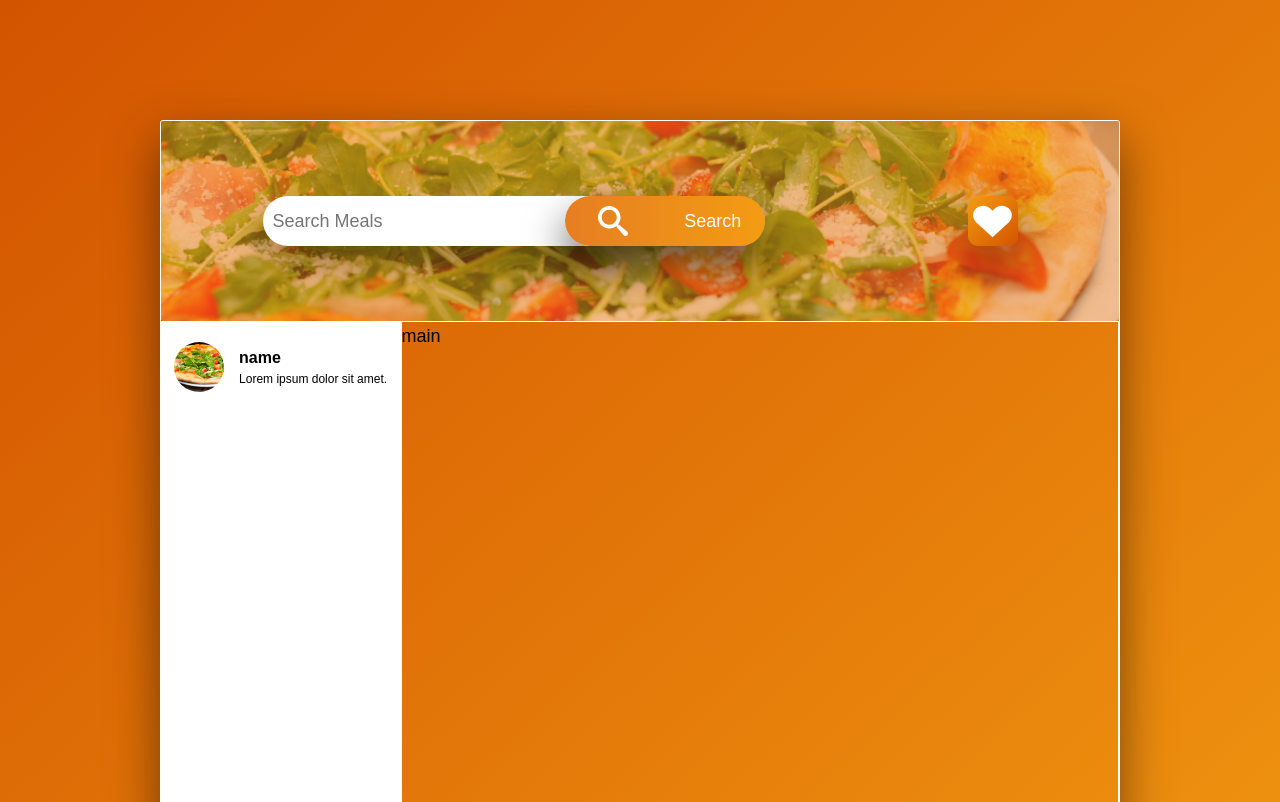
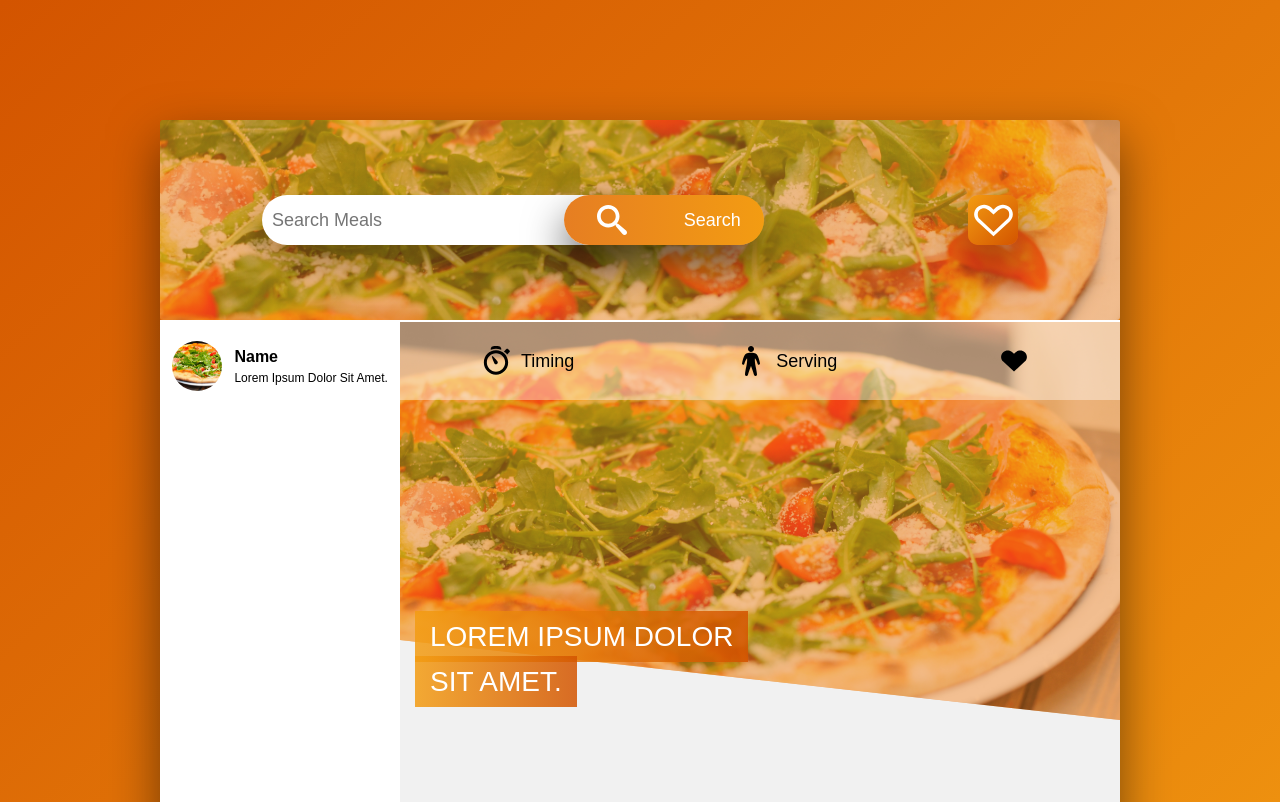
Before and after one commit to AliRezaDavuodi/order-it, a website built with webpack: page src/index.html in a window 1280 px wide. Shown: the top 802 px of the page. Built offline with nearby package versions, Linux system fonts and the light colour scheme.

Commit message:
header part of main added and styled

```diff
--- a/src/index.html
+++ b/src/index.html
@@ -31,7 +31,7 @@
             <div class="bookmark">
                 <div class="bookmark__icon-box">
                     <svg class="bookmark__icon">
-                        <use xlink:href="./img/splite.svg#icon-heart"></use>
+                        <use xlink:href="./img/splite.svg#icon-heart-outlined"></use>
                     </svg>
                 </div>
                 <div class="bookmark__box hide">
@@ -134,7 +134,50 @@
 
 
         <main class="main">
-            main
+
+            <section class="main__header">
+               <div class="main__photo-box">
+                <img class="main__photo" src="./img/header.jpg" alt="">
+               </div>
+                <h3 class="main__title">
+                    <span class="main__title--text">
+                        Lorem ipsum dolor sit amet.
+                    </span>
+                </h3>
+
+                <div class="main__info">
+                    <div class="main__info--timing">
+                        <svg class="main__info--icon">
+                            <use xlink:href="./img/splite.svg#icon-stopwatch"></use>
+                        </svg>
+                        <span class="main__info--title">
+                            Timing
+                        </span>
+                    </div>
+                    <div class="main__info--serving ">
+                        <svg class="main__info--icon ">
+                            <use xlink:href="./img/splite.svg#icon-man"></use>
+                        </svg>
+                        <span class="main__info--title ">
+                             serving
+                        </span>
+                    </div>
+                    <div class="main__info--like">
+                        <svg class="main__info--icon">
+                            <use xlink:href="./img/splite.svg#icon-heart"></use>
+                        </svg>
+                    </div>
+                </div>
+
+            </section>
+
+
+
+
+            <div class="main__ingredient"></div>
+
+
+
         </main>
 
 
--- a/src/sass/base/_base.scss
+++ b/src/sass/base/_base.scss
@@ -17,6 +17,7 @@ body {
     line-height: 1.6;
     min-height: 100vh;
     font-family: sans-serif;
+    text-transform: capitalize;
 
     background-image: linear-gradient(to right bottom,
             $color-primary-dark,
@@ -24,7 +25,7 @@ body {
 }
 
 .container {
-    border: 1px solid #fff;
+    // border: 1px solid #fff;
     width: 75vw;
     margin: 15vh auto;
     // background-color: #fff;
--- a/src/sass/layout/_main.scss
+++ b/src/sass/layout/_main.scss
@@ -1,7 +1,100 @@
-.main{
+.main {
     grid-column: 2 / -1;
     grid-row: 2 / -1;
 
+    background-color: #f1f1f1;
 
-    border: 1px solid #fff;
+
+    &__header {
+        height: 50vh;
+        position: relative;
+
+    }
+
+    &__photo-box {
+        height: 100%;
+        -webkit-clip-path: polygon(0 0, 100% 0, 100% 100%, 0 40vh);
+        clip-path: polygon(0 0, 100% 0, 100% 100%, 0 40vh);
+        background-color: $color-primary;
+    }
+
+    &__photo {
+        width: 100%;
+        object-fit: cover;
+        opacity: .5;
+    }
+
+    &__title {
+        font-size: 2.8rem;
+        font-weight: 300;
+        width: 45%;
+        text-transform: uppercase;
+        color: #fff;
+        position: absolute;
+        left: 1.5rem;
+        bottom: 1.5rem;
+
+
+        &--text {
+            padding: 1rem 1.5rem;
+            -webkit-box-decoration-break: clone;
+            box-decoration-break: clone;
+
+            background-image: linear-gradient(to right,
+                    rgba($color-primary-light, .85),
+                    rgba($color-primary-dark, .85));
+
+        }
+    }
+
+
+    &__info {
+        height: 20%;
+        display: flex;
+        align-items: center;
+        justify-content: space-around;
+        position: absolute;
+        top: 0;
+        right: 0;
+        left: 0;
+        color: #000;
+        background-color: rgba(#fff, .4);
+        border-top: 2px solid #fff;
+
+
+        & > * {
+            display: flex;
+            align-items: center;
+        }
+
+        &--timing {}
+
+        &--icon {
+            width: 3rem;
+            height: 3rem;
+            margin-right: 1rem;
+            fill: #000;
+
+            &:last-child {
+                cursor: pointer;
+                transition: all .3s;
+
+                &:hover {
+                    fill: red;
+                }
+            }
+
+            &-active {
+                fill: red !important;
+            }
+        }
+
+        &--title {}
+
+        &--serving {}
+
+        &--like {}
+    }
+
+
 }
```
Also changed, not shown: dist/css/style.css, dist/index.html.
